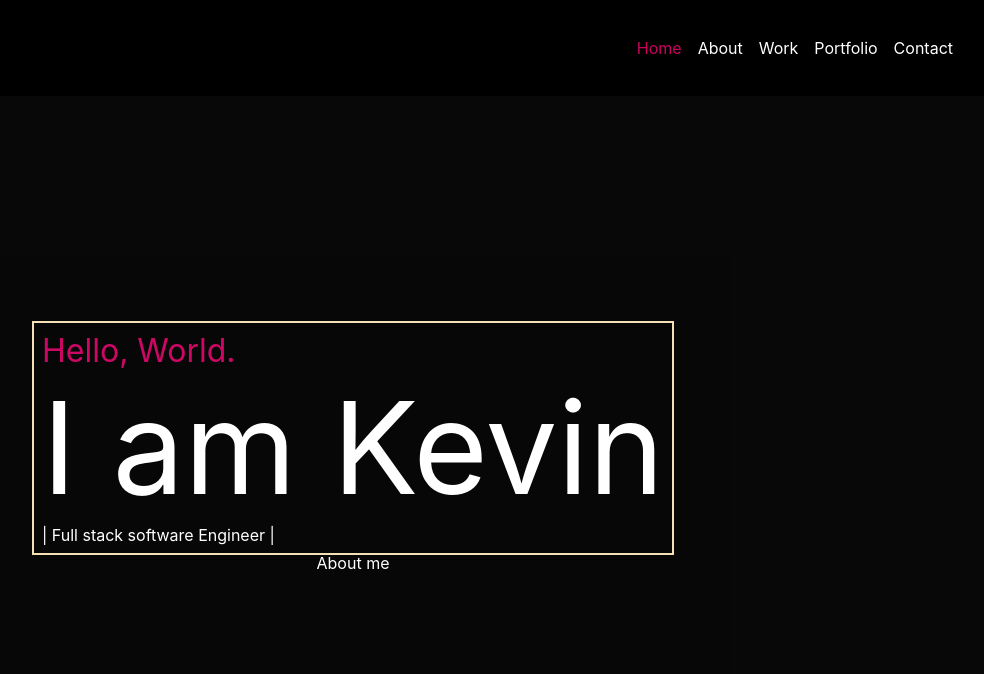
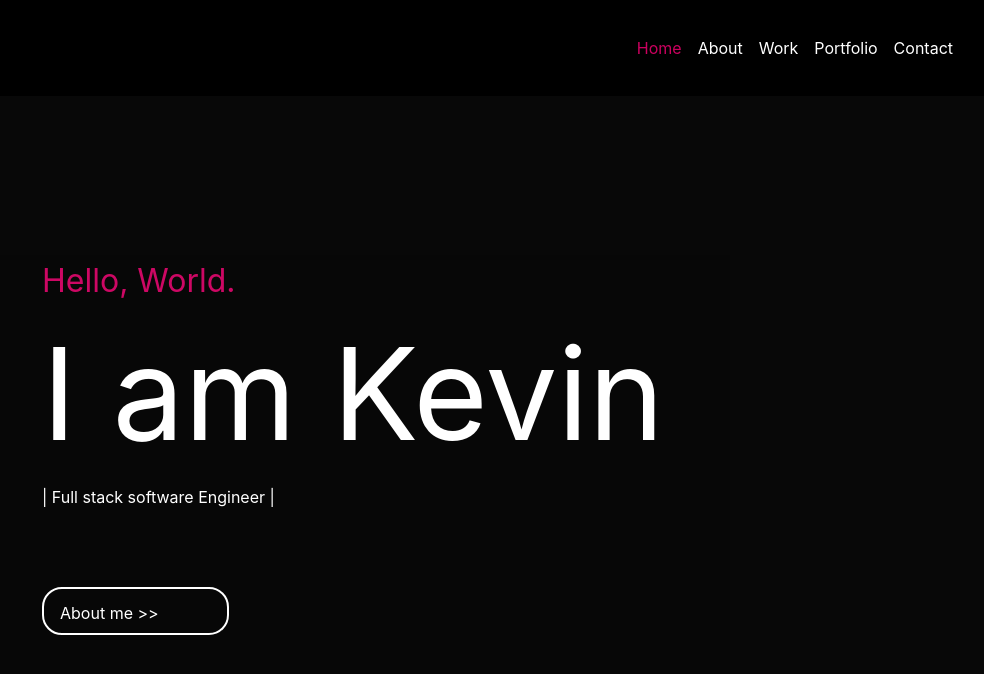
Before and after one commit to Kangonga/portfolioV2, a React (Create React App) app: page / in a window 1280 px wide. Shown: the top 674 px of the page, without its empty margins (287-1271 px from the left). Built offline with nearby package versions, Linux system fonts and the light colour scheme.

Commit message:
style: add styling to hero link

```diff
--- a/src/components/Home/Home.jsx
+++ b/src/components/Home/Home.jsx
@@ -15,10 +15,14 @@ export default function Home(){
                     <p className="Hero__Text-subtext">
                         | Full stack software Engineer |
                     </p>
-
+                    <a
+                        className="Hero__link-aboutMe"
+                        href="#About" onClick={()=>setAppContext({...appContext,activeTab:"About"})}>
+                    About me &gt;&gt;
+                </a>
                 </section>
 
-                <a href="#About" onClick={()=>setAppContext({...appContext,activeTab:"About"})}>About me</a>
+
             </main>
         </>
     )
--- a/src/components/Home/Home.scss
+++ b/src/components/Home/Home.scss
@@ -12,15 +12,22 @@
     flex-direction: column;
     justify-content:center;
     align-items:center;
+    gap: 4rem;
     color: white;
+
+    a:hover{
+        transition: .4s all ease-in-out ;
+        border-color: var(--secondary-color);
+    }
 }
 
 #Hero__Text-Container {
     display:flex;
     flex-direction:column;
+    gap: 1rem;
     color:white;
     padding:.5rem;
-    outline: 2px solid wheat;
+    // outline: 2px solid wheat;
 
     :first-child{
         color:var(--secondary-color);
@@ -36,10 +43,22 @@
             font-size: 5rem;
         }
         @media (max-width:468px){
-            font-size: 4rem;
+            font-size: 5rem;
         }
     }
-    :last-child{
+    :nth-child(3){
         font-size:1rem;
     }
+    :nth-child(4){
+        margin-top: 4rem;
+    }
 }
+
+.Hero__link-aboutMe {
+    width: 30%;
+    border: 2px solid white;
+    border-radius: 20px;
+    height: 3rem;
+    line-height: 3rem;
+    padding-left: 1rem;
+}
```
